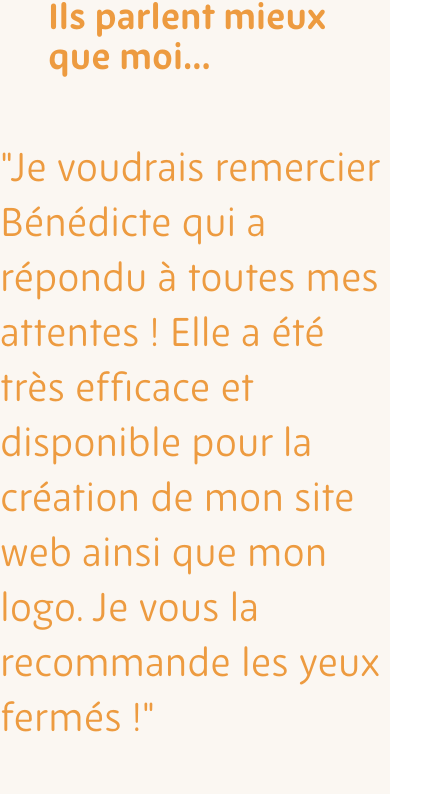
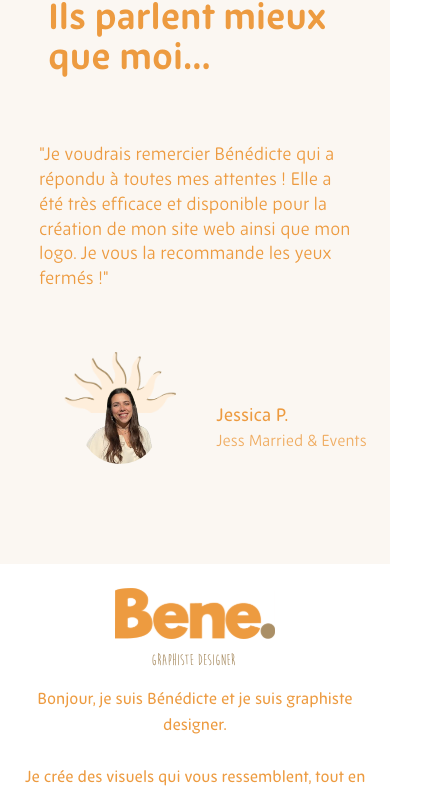
Before and after one commit to yeezynico/portfolio_b-n-dcite, a React (Vite) app: page / in a window 390 px wide. Shown: the part 5642-6436 px from the top of the page, 434 px wide, since content can reach past the window. Built offline with nearby package versions, Linux system fonts and the light colour scheme.

Commit message:
ADD: add mobile style for Testimony

```diff
--- a/src/components/sections/Testimony.jsx
+++ b/src/components/sections/Testimony.jsx
@@ -1,43 +1,49 @@
-import profile from '../../assets/img/Jess.png'
-import demisun from '../../assets/img/demi-soleil-creme.png'
+import profile from "../../assets/img/Jess.png";
+import demisun from "../../assets/img/demi-soleil-creme.png";
 
 const Testimony = () => {
   return (
     <section className="bg-[#f6ecdf6b] pb-20">
       <div>
-
         <h1 className="font-newzen font-bold text-[#ED9B40] text-4xl md:text-6xl mb-16 pl-12 pt-18">
           Ils parlent mieux que moi...
         </h1>
 
-        <p className="font-newzen font-normal justify-self-center text-[#ED9B40] text-[40px] leading-snug max-w-6xl">
-          "Je voudrais remercier Bénédicte qui a répondu à toutes mes attentes !
-          Elle a été très efficace et disponible pour la création de mon site web
-          ainsi que mon logo. Je vous la recommande les yeux fermés !"
+        <div className="max-md:px-[10%]">
+          <p className="font-newzen font-normal justify-self-center text-[#ED9B40] text-[40px] max-md:text-lg leading-snug max-w-6xl">
+            "Je voudrais remercier Bénédicte qui a répondu à toutes mes attentes
+            ! Elle a été très efficace et disponible pour la création de mon
+            site web ainsi que mon logo. Je vous la recommande les yeux fermés
+            !"
           </p>
+        </div>
 
-        <div className="flex items-center gap-6 pl-50 mt-20">
-        <div className="relative w-36 h-36 top-3">
+        <div className="flex items-center gap-6 pl-50 mt-20 max-md:pl-20">
+          <div className="relative w-36 h-36 top-3 max-[445px]:w-28 max-[445px]:h-28">
             <img
               src={demisun}
               alt="Demi-soleil"
-            className="absolute -top-10 -left-6"
+              className="absolute -top-10 -left-6 max-[445px]:-top-8 max-[445px]:-left-4"
             />
             <img
               src={profile}
               alt="Image de la personne qui témoigne"
-            className="relative w-24 h-24 rounded-full object-cover object-top"
+              className="relative w-24 h-24 rounded-full object-cover object-top max-[445px]:w-20 max-[445px]:h-20"
             />
           </div>
 
-        <div className="font-newzen text-[#ED9B40] absolute left-90">
-          <p className="text-2xl font-medium">Jessica P.</p> {/* texte plus gros */}
-          <p className="text-xl opacity-80">Jess Married & Events</p> {/* texte plus gros */}
+          <div className="font-newzen text-[#ED9B40] absolute left-90 max-md:static">
+            <p className="text-2xl max-[445px]:text-lg font-medium">
+              Jessica P.
+            </p>
+            <p className="text-xl max-[445px]:text-base opacity-80">
+              Jess Married & Events
+            </p>
           </div>
         </div>
       </div>
     </section>
-  )
-}
+  );
+};
 
-export default Testimony
+export default Testimony;
```
Lines whose indentation alone changed are shown as unchanged.
